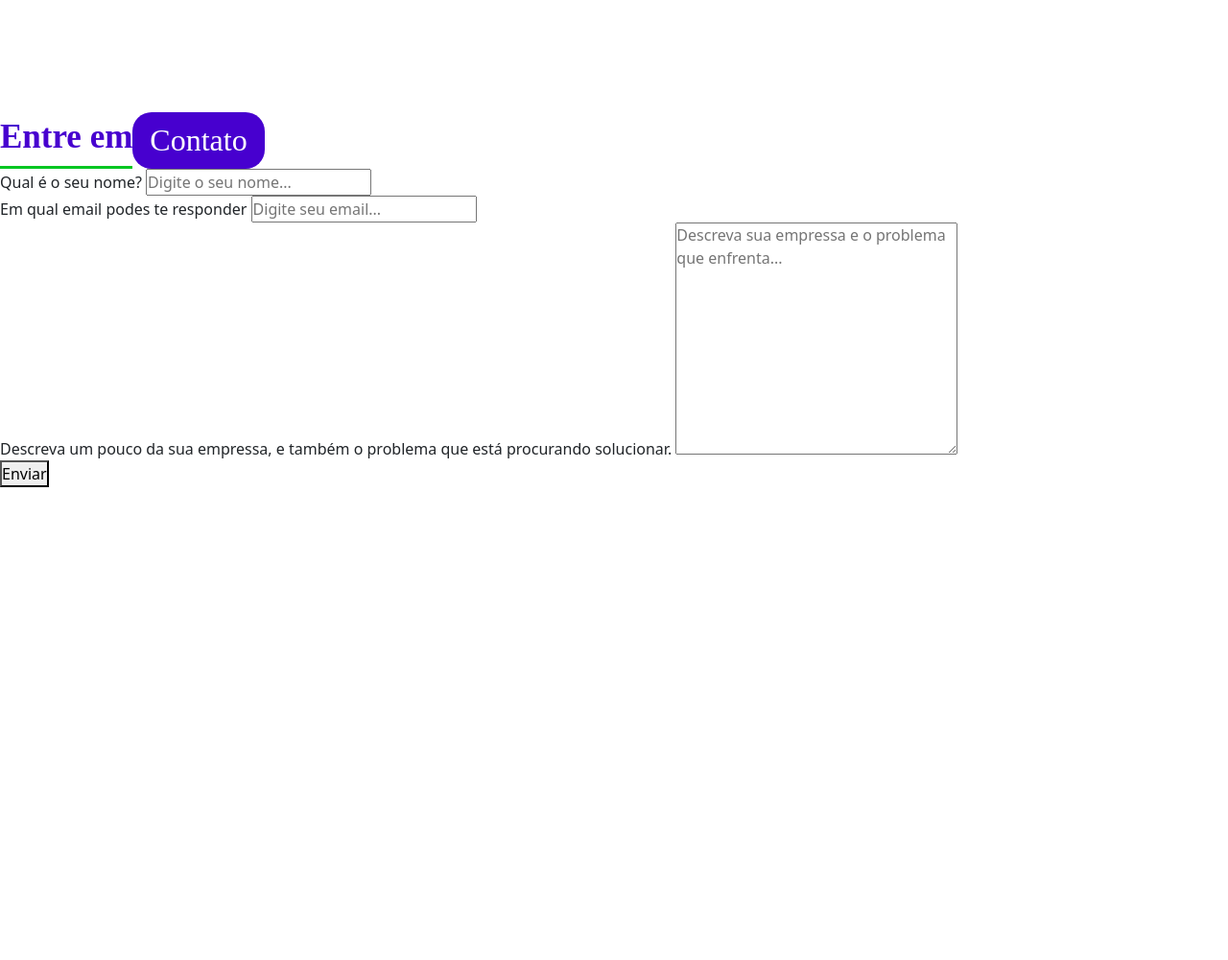
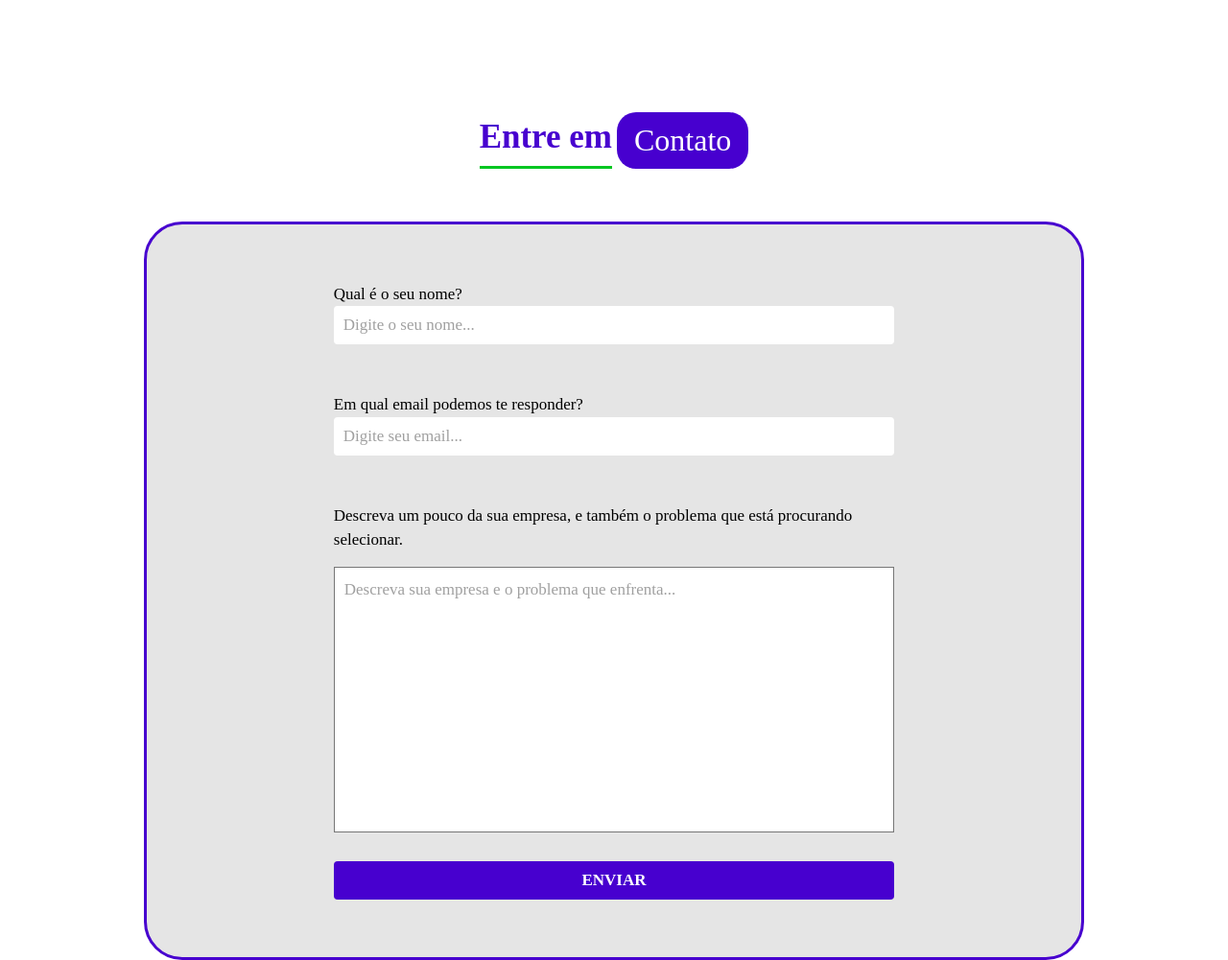
Before and after one commit to felipe145px/PixelV, a plain HTML site: page Index.html in a window 1280 px wide. Shown: the part 3158-4159 px from the top of the page at 96% size. Before the commit the page ends 3666 px from the top, so only its background shows below. Drawn offline with nearby package versions, Linux system fonts and the light colour scheme; a web font is replaced by a local one.

Commit message:
Formulario Finalizadp

```diff
--- a/Index.html
+++ b/Index.html
@@ -7,8 +7,7 @@
     <title>PIXEL V</title>
     <link rel="shortcut icon" href="./imgs/favicon.svg" type="image/x-icon">
     <link rel="stylesheet" href="style.css">
-    <link href="https://cdn.jsdelivr.net/npm/bootstrap@5.3.6/dist/css/bootstrap.min.css" rel="stylesheet"
-        integrity="sha384-4Q6Gf2aSP4eDXB8Miphtr37CMZZQ5oXLH2yaXMJ2w8e2ZtHTl7GptT4jmndRuHDT" crossorigin="anonymous">
+    <link href="https://cdn.jsdelivr.net/npm/bootstrap@5.3.6/dist/css/bootstrap.min.css" rel="stylesheet" integrity="sha384-4Q6Gf2aSP4eDXB8Miphtr37CMZZQ5oXLH2yaXMJ2w8e2ZtHTl7GptT4jmndRuHDT" crossorigin="anonymous">
 </head>
 
 <body>
@@ -171,30 +170,26 @@
 
 <section id="contato">
     <div class="titulo">
-                <span>Entre em</span>
-                <h2>Contato</h2>
+        <span>Entre em</span><h2>Contato</h2>
     </div>
-
     <form action="">
         <div class="campo">
             <label for="campo-nome">Qual é o seu nome?</label>
             <input type="text" id="campo-nome" placeholder="Digite o seu nome...">
         </div>
         <div class="campo">
-                    <label for="campo-email">Em qual email podes te responder</label>
+            <label for="campo-email">Em qual email podemos te responder?</label>
             <input type="email" id="campo-email" placeholder="Digite seu email...">
         </div>
         <div class="campo-descricao">
-                    <label for="campo-texto">Descreva um pouco da sua empressa, e também o problema que está procurando solucionar.</label>
-                    <textarea id="campo-texto" placeholder="Descreva sua empressa e o problema que enfrenta..." cols="30" rows="10"></textarea>
+            <label for="campo-texto">Descreva um pouco da sua empresa, e também o problema que está procurando selecionar.</label>
+            <textarea id="campo-texto" placeholder="Descreva sua empresa e o problema que enfrenta..." cols="30" rows="10"></textarea>
         </div>
        <button type="submit">Enviar</button>
     </form>
 </section>
     </main>
-    <script src="https://cdn.jsdelivr.net/npm/bootstrap@5.3.6/dist/js/bootstrap.bundle.min.js"
-        integrity="sha384-j1CDi7MgGQ12Z7Qab0qlWQ/Qqz24Gc6BM0thvEMVjHnfYGF0rmFCozFSxQBxwHKO"
-        crossorigin="anonymous"></script>
+    <script src="https://cdn.jsdelivr.net/npm/bootstrap@5.3.6/dist/js/bootstrap.bundle.min.js" integrity="sha384-j1CDi7MgGQ12Z7Qab0qlWQ/Qqz24Gc6BM0thvEMVjHnfYGF0rmFCozFSxQBxwHKO" crossorigin="anonymous"></script>
 </body>
 
 </html>
--- a/style.css
+++ b/style.css
@@ -259,3 +259,138 @@ header .container-grid{
     max-width: 1170px;
     width: 90%;
 }
+
+/* -------------------Contato------------------- */
+
+#contato{
+    text-align: center;
+    padding-bottom: 100px;
+    margin-bottom: 100px;
+}
+
+#contato .titulo{
+    justify-content: center;
+    margin-bottom: 55px;
+}
+
+#contato h2{
+    margin-left: 5px;
+}
+
+
+#contato form{
+    width: 90%;
+    max-width: 980px;
+
+    margin: 0 auto;
+    padding: 60px 0;
+
+    display: flex;
+    flex-direction: column;
+    align-items: center;
+
+    border-radius: 40px;
+    background-color: var(--contato);
+    border: solid 3px var(--roxo-pixelv);
+
+    color: var(--preto);
+    font-family: "Recursive", sans-linear;
+    font-size: 17px;
+}
+
+
+.campo{
+    width: 60%;
+
+    text-align: left;
+
+    display: flex;
+    flex-direction: column;
+    justify-content: space-between;
+
+    margin-bottom: 50px;
+}
+
+
+.campo-descricao{
+    width: 60%;
+
+    text-align: left;
+
+    display: flex;
+    flex-direction: column;
+    justify-content: space-between;
+
+    margin-bottom: 30px;
+}
+
+.campo input{
+    height: 40px;
+
+    color: var(--preto);
+    background-color: var(--branco);
+
+    border: none;
+    border-radius: 4px;
+
+    text-indent: 10px;
+
+    outline: none;
+}
+
+.campo-descricao textarea{
+    color: var(--preto);
+    background-color: var(--branco);
+
+    outline: none;
+
+    padding: 10px;
+
+    resize: none;
+}
+
+.campo-lable,
+.campo-descricao label{
+margin-bottom: 15px;
+}
+
+.campo input,
+.campo-descricao textarea{
+    font-family: "Recursive", sans-linear;
+    font-size: 17px;
+}
+
+.campo input::placeholder,
+.campo-descricao textarea::placeholder{
+    color: #a0a0a0;
+}
+
+.campo input:focus,
+.campo-descricao textarea:focus{
+    outline: 2px solid var(--verde-pixelV);
+}
+
+#contato form button{
+    height: 40px;
+    width: 60%;
+
+    background-color: var(--roxo-pixelv);
+    color: var(--branco);
+
+    border: none;
+    border-radius: 4px;
+
+    font-size: 17px;
+    font-family: "Recursive", sans-linear;
+    font-weight: 700;
+
+    text-transform: uppercase;
+
+    cursor: pointer;
+
+    transition: background-color 500ms;
+}
+
+#contato form button:hover{
+    background-color: var(--verde-pixelV);
+}
```
Lines whose indentation alone changed are shown as unchanged.
